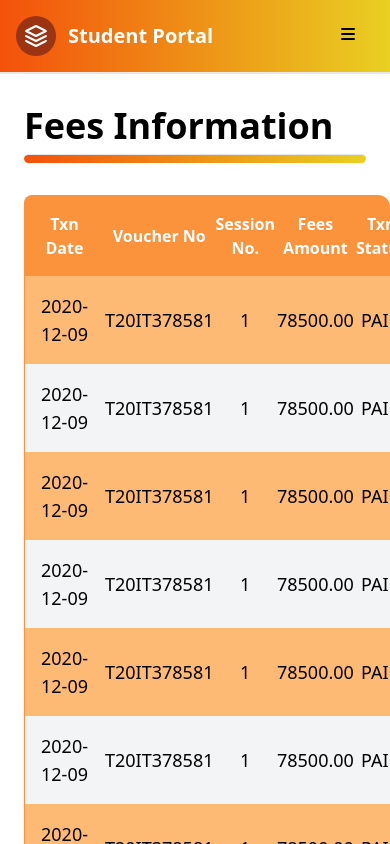
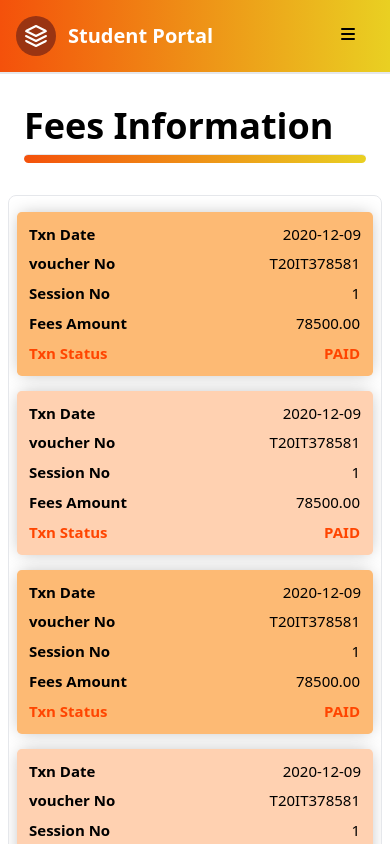
Before and after one commit to my1243/egovportal, a React (Create React App) app: page /fee-voucher in a window 390 px wide. Shown: the top 844 px of the page. Built offline with nearby package versions, Linux system fonts and the light colour scheme.

Commit message:
push 3 files app.css,feev.js,voucher.js

```diff
--- a/src/App.css
+++ b/src/App.css
@@ -32,11 +32,119 @@
   from {
     transform: rotate(0deg);
   }
+
   to {
     transform: rotate(360deg);
   }
 }
 
-.ibs:hover{
-    box-shadow: 0px 0px 17px -3px rgba(0,0,0,0.29);
+.ibs:hover {
+  box-shadow: 0px 0px 17px -3px rgba(0, 0, 0, 0.29);
 }
+
+/* table */
+.table {
+  text-align: center;
+}
+
+.table thead {
+  /* background: #3498db !important; */
+  font-size: 1.1rem;
+  color: #fff;
+}
+
+.table tbody {
+  font-weight: 600;
+}
+
+.txn-st {
+  color: orangered;
+  font-weight: bold;
+}
+
+.btn-voucherDiv {
+  display: flex;
+}
+
+@media(max-width:768px) {
+  .table {
+    box-shadow: unset;
+  }
+
+  .tableDiv {
+    margin-inline: .5rem;
+  }
+
+  .table thead {
+    display: none;
+  }
+
+  .txn-dt {
+    padding: unset !important;
+  }
+
+  .table .tr {
+    box-shadow: 0px 0px 17px -3px rgba(0, 0, 0, 0.29);
+  }
+
+  .table .th {
+    border: none;
+    padding-inline: 1rem;
+    color: #fff;
+    font-weight: 600;
+  }
+
+  .table,
+  .table tbody,
+  .table .tr,
+  .table .tr .td {
+    display: block;
+    width: 100%;
+  }
+
+  .table .tr {
+    margin-bottom: 15px;
+    /* border: .2rem solid #2c3e50; */
+    border-radius: .3rem;
+  }
+
+  .table tbody .tr .td {
+    text-align: right;
+    padding-left: 50%;
+    position: relative;
+    font-size: 15px;
+    /* border: .1rem solid red; */
+  }
+
+  .table .td:before {
+    /* padding-left: 15px; */
+    content: attr(data-label);
+    position: absolute;
+    left: 0;
+    width: 50%;
+    font-weight: 600;
+    font-size: 15px;
+    text-align: left;
+  }
+
+  .voucher-tr {
+    display: flex;
+  }
+
+  .voucher-td {
+    width: 100%;
+  }
+
+  .fee-info {
+    font-size: 15px;
+  }
+
+  .btn-voucherDiv button {
+    font-size: 12px;
+  }
+
+  .btn-voucherDiv {
+    display: flex;
+    justify-content: space-between;
+  }
+}
--- a/src/components/Fees/FeeVoucher.js
+++ b/src/components/Fees/FeeVoucher.js
@@ -4,24 +4,24 @@ import Voucher from "./Voucher";
 const FeeVoucher = () => {
   return (
     <>
-    <h1 className="text-4xl font-bold mx-6 my-8 sm:mx-12">Fees Information<hr className="rounded-full shadow-xl mt-2 pt-2 max-w-[40rem] bg-gradient-to-r from-[#f4510b] to-[#e9d022]"/></h1>
+      <h1 className="text-4xl font-bold mx-6 my-8 sm:mx-12">Fees Information<hr className="rounded-full shadow-xl mt-2 pt-2 max-w-[40rem] bg-gradient-to-r from-[#f4510b] to-[#e9d022]" /></h1>
       <div className="rounded-xl overflow-hidden">
-        <div className="px-6 pb-12 sm:pb-24 sm:pt-0 sm:px-12">
-          <table className="table-auto rounded-lg border border-black border-collapse overflow-hidden font-medium w-full text-md sm:text-xl bg-orange-400 p-4">
-            <thead>
-              <tr className="text-white">
-                <th className="p-4">Txn Date</th>
-                <th>Voucher No</th>
-                <th>Session No.</th>
-                <th>Fees Amount</th>
-                <th>Txn Status</th>
+        <div className="tableDiv pb-12 sm:pb-24 sm:pt-0 sm:mx-12">
+          <table className="table rounded-lg border border-collapse overflow-hidden font-medium w-full shadow-lg text-md sm:text-xl px-2 py-4">
+            <thead className="bg-orange-500">
+              <tr className="text-white tr">
+                <th className="p-4 th">Txn Date</th>
+                <th className="th">Voucher No</th>
+                <th className="th">Session No.</th>
+                <th className="th">Fees Amount</th>
+                <th className="th">Txn Status</th>
               </tr>
             </thead>
             <tbody className="rounded-lg">
               {[...Array(8)].map(() => {
                 return (
                   <>
-                    <Voucher/>
+                    <Voucher />
                   </>
                 );
               })}
--- a/src/components/Fees/Voucher.js
+++ b/src/components/Fees/Voucher.js
@@ -6,16 +6,16 @@ const Voucher = () => {
     <>
       <tr
         onClick={() => setIsActive(!isActive)}
-        className="font-medium text-center text-lg cursor-pointer even:bg-gray-100 odd:bg-orange-300">
-          <td className="p-4">2020-12-09</td>
-          <td>T20IT378581</td>
-          <td>1</td>
-          <td>78500.00</td>
-          <td>PAID</td>
+        className="tr px-3 py-2 font-medium text-center text-lg cursor-pointer even:bg-[#ffd1b1] odd:bg-orange-300">
+        <td className="td p-4 txn-dt" data-label="Txn Date">2020-12-09</td>
+        <td className="td" data-label="voucher No">T20IT378581</td>
+        <td className="td" data-label="Session No">1</td>
+        <td className="td" data-label="Fees Amount">78500.00</td>
+        <td className="td txn-st" data-label="Txn Status">PAID</td>
       </tr>
       {isActive && (
-            <tr>
-            <td colSpan={5}><div className="bg-orange-200 text-lg transition-all duration-500 ease-in">
+        <tr className="voucher-tr">
+          <td className="voucher-td" colSpan={5}><div className="bg-orange-200 mb-2 text-lg transition-all duration-500 ease-in">
             <Voucher_card />
           </div>
           </td>
@@ -28,7 +28,7 @@ const Voucher = () => {
 const Voucher_card = () => {
   return (
     <>
-      <div className="flex flex-col sm:flex-row justify-center text-lg bg-orange-200 w-full divide-x-2 p-2 divide-orange-300">
+      <div className="fee-info mb-2 flex flex-col sm:flex-row justify-center text-lg bg-orange-200 w-full sm:divide-x-2 p-2 divide-orange-300">
         <div className="flex flex-col justify-evenly w-full sm:w-1/2 px-4 pt-4 sm:p-4">
           <div className="flex justify-between">
             <h1>Transaction Date</h1>
@@ -90,9 +90,10 @@ const Voucher_card = () => {
           </div>
         </div>
       </div>
-      <div className="flex gap-x-8 px-6 pb-6">
-        <button className="p-2 bg-orange-500 text-white font-medium rounded-md flex gap-x-2 items-center">
-          <h1>Regenerate</h1>
+
+      <div className="btn-voucherDiv px-sm-6 px-2 pb-sm-6 pb-2">
+        <button className="p-2 mx-2 bg-orange-500 text-white font-medium rounded-md flex gap-x-2 items-center">
+          <h1>Regenerate <i class="fa-solid fa-pen-to-square"></i></h1>
           <svg
             width="16px"
             height="16px"
@@ -110,20 +111,7 @@ const Voucher_card = () => {
         </button>
         <button className="p-2 bg-orange-500 text-white font-medium rounded-md flex gap-x-2 items-center">
           <h1>Print Voucher</h1>
-          <svg
-            width="16px"
-            height="16px"
-            viewBox="0 0 16 16"
-            xmlns="http://www.w3.org/2000/svg"
-            version="1.1"
-            fill="none"
-            stroke="currentColor"
-            strokeLinecap="round"
-            strokeLinejoin="round"
-            strokeWidth="2"
-          >
-            <path d="m3.25 13.25h9m-8.5-6.5 4 3.5 4-3.5m-4-5v8.5" />
-          </svg>
+          <i class="fa-solid fa-download"></i>
         </button>
       </div>
     </>
```
Lines whose indentation alone changed are shown as unchanged.
